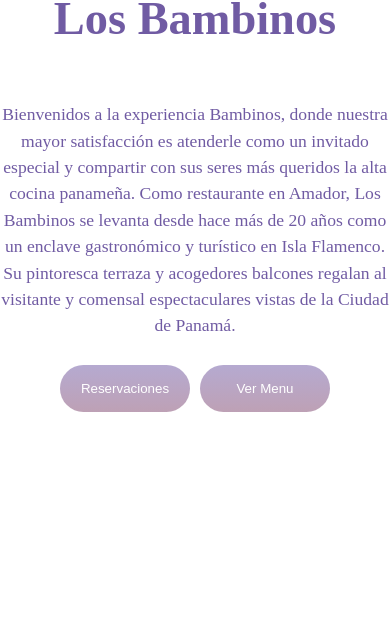
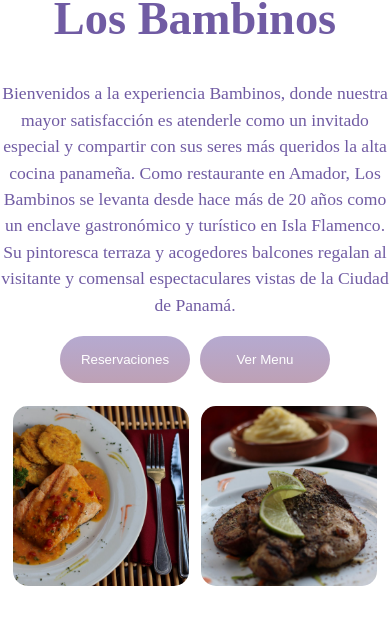
Before and after one commit to codeboy0704/Restaurant, a React (Vite) app: page / in a window 390 px wide. Shown: the part 232-851 px from the top of the page. Built offline with nearby package versions, Linux system fonts and the light colour scheme; a web font is replaced by a local one.

Commit message:
presentation-component(mobile-done)

```diff
--- a/src/App.css
+++ b/src/App.css
@@ -41,6 +41,7 @@
 .presentation_options {
   width: 100%;
   text-align: center;
+  margin: 0.8rem 0;
 }
 
 .presentation_options button {
@@ -73,6 +74,35 @@
   font-size: 1.1rem;
   font-weight: 300;
   text-align: center;
-  padding: 1.5rem 0;
+  padding: 0.2rem 0;
   color: rgba(97, 73, 153, 0.9);
 }
+
+.presentation_images {
+  width: 100%;
+  height: 200px;
+  display: flex;
+  flex-flow: row wrap;
+  justify-content: center;
+  gap: 0.8rem;
+  margin: 0.5rem 0;
+}
+
+.presentation_images picture {
+  width: 45%;
+  height: 90%;
+  text-align: center;
+  transition: all 0.3s ease;
+}
+
+.presentation_images picture img {
+  width: 100%;
+  height: 100%;
+  object-fit: cover;
+  border-radius: 15px;
+}
+
+.presentation_images picture:hover {
+  transform: scale(1.1);
+  margin: 0 0.3rem;
+}
--- a/src/components/main/Presentation.jsx
+++ b/src/components/main/Presentation.jsx
@@ -1,6 +1,7 @@
 import React from "react";
 import Couple from "../../assets/restaurant-table/icons8-restaurant-table-64.svg";
-
+import Platillo1 from "../../assets/food/platillo_1.jpg";
+import Platillo2 from "../../assets/food/platillo_2.jpg";
 function Presentation() {
   return (
     <div className="main_presentation_container">
@@ -27,6 +28,14 @@
         <button>Reservaciones</button>
         <button>Ver Menu</button>
       </div>
+      <div className="presentation_images">
+        <picture>
+          <img src={Platillo1} alt="platillo 1" />
+        </picture>
+        <picture>
+          <img src={Platillo2} alt="platillo 2" />
+        </picture>
+      </div>
     </div>
   );
 }
```
Also changed, not shown: src/assets/food/platillo_1.jpg (added), src/assets/food/platillo_2.jpg (added).
